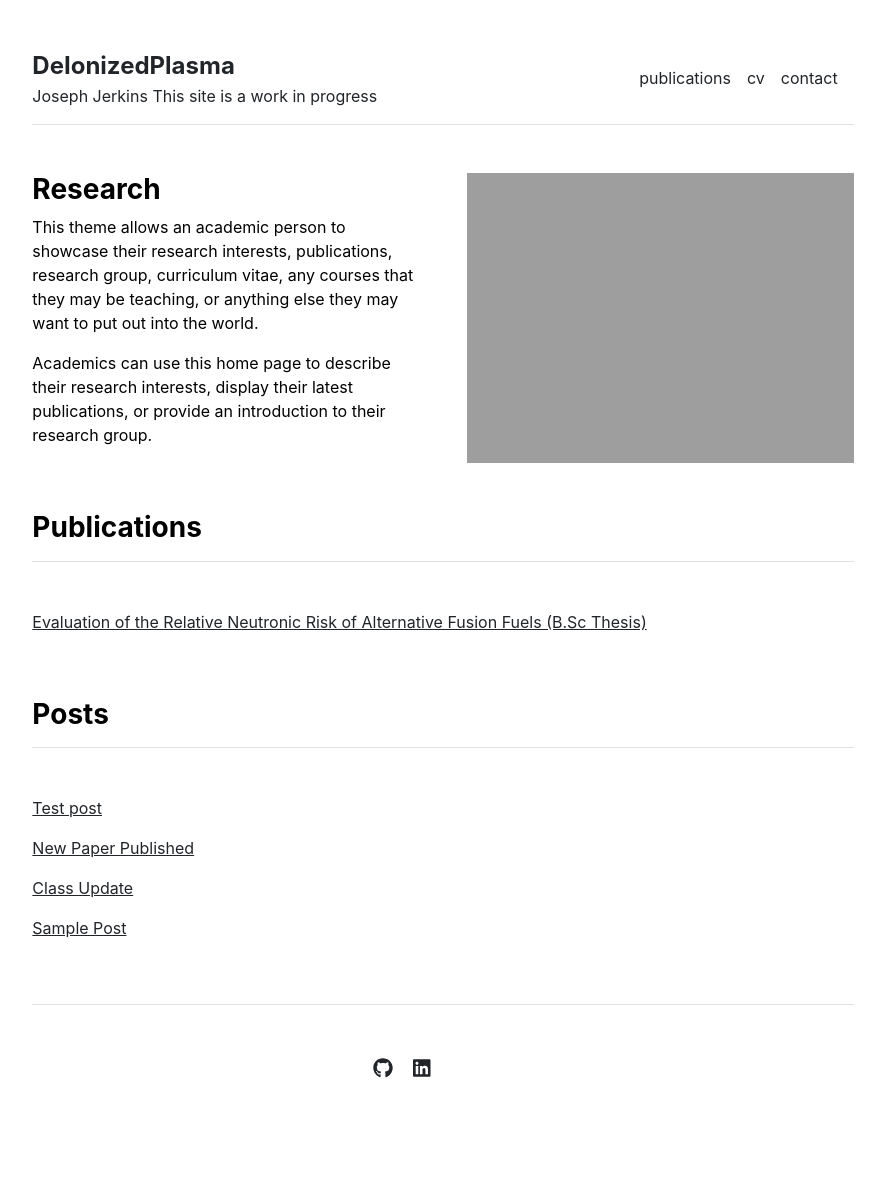
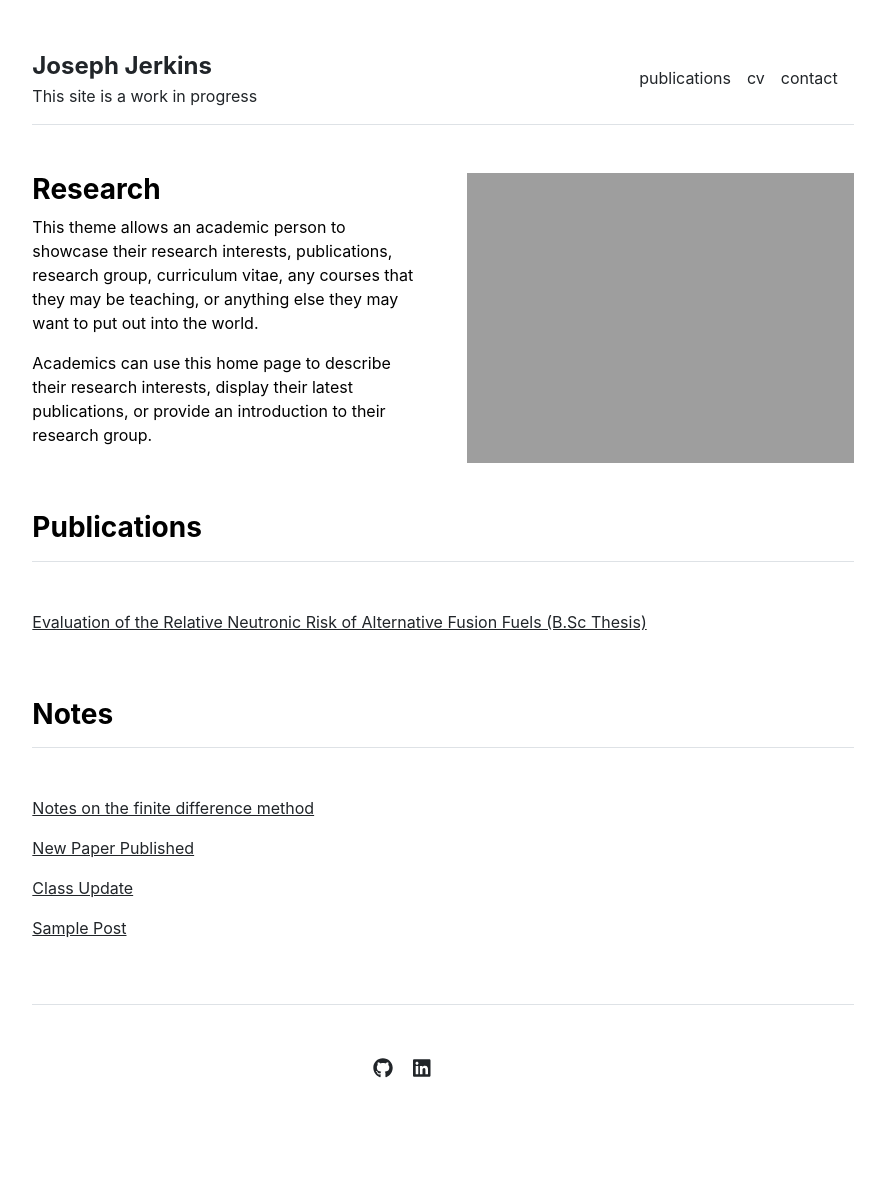
Before and after one commit to DeIonizedPlasma/deionizedplasma.github.io, a Jekyll site: the page built from index.md, in a window 1280 px wide. Shown: the whole page, without its empty margins (197-1082 px from the left). Built offline with Jekyll 4.4.1, drawn with Linux system fonts in a browser that asks for light colours.

Commit message:
testing posts and tex support

```diff
--- a/_config.yml
+++ b/_config.yml
@@ -1,4 +1,4 @@
 url: "" # the base hostname & protocol for your site, e.g. http://example.com
 baseurl: "" # the subpath of your site, e.g. /blog
-title: "DeIonizedPlasma" # the name of your site, e.g. ACME Corp.
-description: "Joseph Jerkins\nThis site is a work in progress"
+title: "Joseph Jerkins" # the name of your site, e.g. ACME Corp.
+description: "This site is a work in progress"
--- a/_layouts/home.html
+++ b/_layouts/home.html
@@ -17,9 +17,8 @@ layout: default
 
 <div class="row g-5 mb-5">
   <div class="col-md-12">
-    <h3 class="fw-bold border-bottom pb-3 mb-5">Posts</h3>
+    <h3 class="fw-bold border-bottom pb-3 mb-5">Notes</h3>
     {% for post in site.posts %}
-    <!--   <p><a href="{{ site.github.url }}/{{ post.url }}">{{ post.title }}</a> - {{ post.date | date: "%B %-d, %Y" }}</p>   -->
     <p><a href="{{ site.github.url }}/{{ post.url }}">{{ post.title }}</a></p>
     {% endfor %}
   </div>
--- a/example_tex.html
+++ /dev/null
@@ -1,4 +0,0 @@
-<link rel="stylesheet" href="https://latex.now.sh/style.min.css" />
-<script id="MathJax-script" async src="https://cdn.jsdelivr.net/npm/mathjax@3/es5/tex-mml-chtml.js"></script>
-
-$$3=\nabla\cdot\frac{\partial y}{\partial t}$$
```
Also changed, not shown: _posts/2023-01-01-test-post.md (+5 -4 lines).
